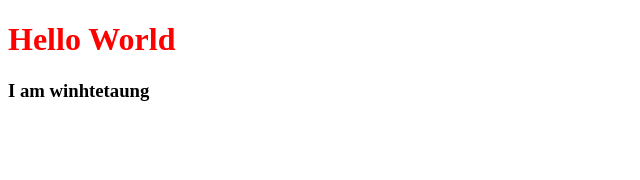
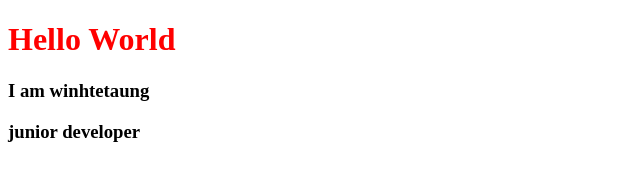
Before and after one commit to WinHtetAung998/exp, a plain HTML site: page index.html in a window 1280 px wide. Shown: the whole page, without its empty margins (0-640 px from the left). Drawn offline with Linux system fonts and the light colour scheme.

Commit message:
Update index.html

```diff
--- a/index.html
+++ b/index.html
@@ -9,5 +9,6 @@
 <body>
     <h1 style="color:red ;">Hello World</h1>
     <h3>I am winhtetaung</h3>
+    <h3>junior developer</h3>
 </body>
 </html>
```
